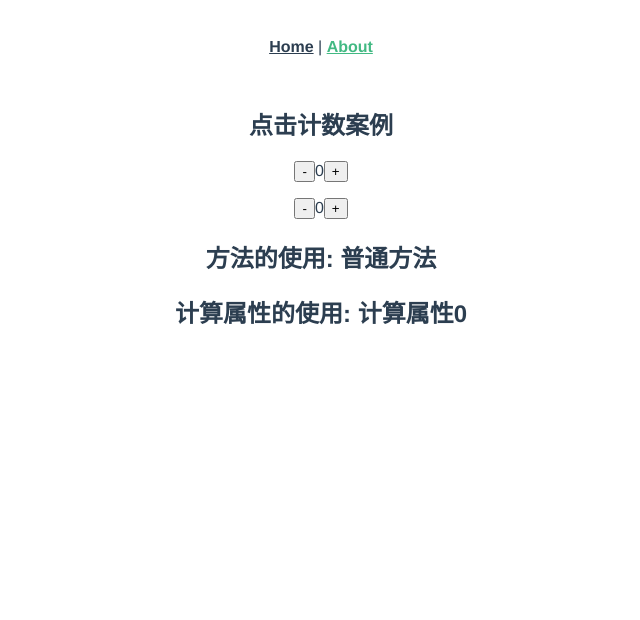
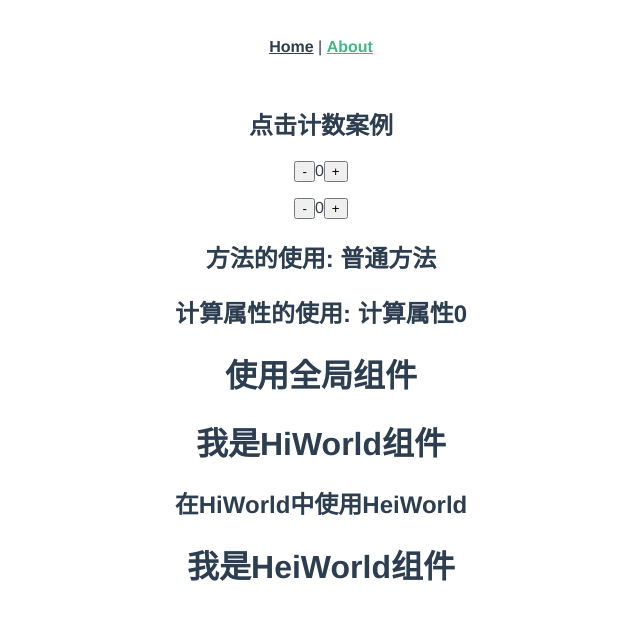
Before and after one commit to zzy0371/vue-helloworld, a Vue app: page /#/about in a window 1280 px wide. Shown: the top 620 px of the page, without its empty margins (319-959 px from the left). Built offline with nearby package versions, Linux system fonts and the light colour scheme.

Commit message:
局部与全局组件

```diff
--- /dev/null
+++ b/src/components/HeiWorld.vue
@@ -0,0 +1,9 @@
+<template>
+	<h1>我是HeiWorld组件</h1>
+</template>
+
+<script>
+</script>
+
+<style>
+</style>
--- a/src/components/HelloWorld.vue
+++ b/src/components/HelloWorld.vue
@@ -1,34 +1,6 @@
 <template>
   <div class="hello">
     <h1>{{ msg }}</h1>
-    <p>
-      For a guide and recipes on how to configure / customize this project,<br>
-      check out the
-      <a href="https://cli.vuejs.org" target="_blank" rel="noopener">vue-cli documentation</a>.
-    </p>
-    <h3>Installed CLI Plugins</h3>
-    <ul>
-      <li><a href="https://github.com/vuejs/vue-cli/tree/dev/packages/%40vue/cli-plugin-babel" target="_blank" rel="noopener">babel</a></li>
-      <li><a href="https://github.com/vuejs/vue-cli/tree/dev/packages/%40vue/cli-plugin-router" target="_blank" rel="noopener">router</a></li>
-      <li><a href="https://github.com/vuejs/vue-cli/tree/dev/packages/%40vue/cli-plugin-vuex" target="_blank" rel="noopener">vuex</a></li>
-      <li><a href="https://github.com/vuejs/vue-cli/tree/dev/packages/%40vue/cli-plugin-eslint" target="_blank" rel="noopener">eslint</a></li>
-    </ul>
-    <h3>Essential Links</h3>
-    <ul>
-      <li><a href="https://vuejs.org" target="_blank" rel="noopener">Core Docs</a></li>
-      <li><a href="https://forum.vuejs.org" target="_blank" rel="noopener">Forum</a></li>
-      <li><a href="https://chat.vuejs.org" target="_blank" rel="noopener">Community Chat</a></li>
-      <li><a href="https://twitter.com/vuejs" target="_blank" rel="noopener">Twitter</a></li>
-      <li><a href="https://news.vuejs.org" target="_blank" rel="noopener">News</a></li>
-    </ul>
-    <h3>Ecosystem</h3>
-    <ul>
-      <li><a href="https://router.vuejs.org" target="_blank" rel="noopener">vue-router</a></li>
-      <li><a href="https://vuex.vuejs.org" target="_blank" rel="noopener">vuex</a></li>
-      <li><a href="https://github.com/vuejs/vue-devtools#vue-devtools" target="_blank" rel="noopener">vue-devtools</a></li>
-      <li><a href="https://vue-loader.vuejs.org" target="_blank" rel="noopener">vue-loader</a></li>
-      <li><a href="https://github.com/vuejs/awesome-vue" target="_blank" rel="noopener">awesome-vue</a></li>
-    </ul>
   </div>
 </template>
 
--- /dev/null
+++ b/src/components/HiWorld.vue
@@ -0,0 +1,19 @@
+<template>
+	<div>
+		<h1>我是HiWorld组件</h1>
+		<h2>在HiWorld中使用HeiWorld</h2>
+		<HeiWorld></HeiWorld>
+	</div>
+</template>
+
+<script>
+	import HeiWorld from '@/components/HeiWorld.vue'
+	export default{
+		components:{
+			HeiWorld
+		}
+	}
+</script>
+
+<style>
+</style>
--- a/src/views/About.vue
+++ b/src/views/About.vue
@@ -16,6 +16,10 @@
 	<div>
 		<h2>方法的使用: {{ normal() }}</h2>
 		<h2>计算属性的使用: {{ comput1 }}</h2>
+	</div>
+	<div>
+		<h1>使用全局组件</h1>
+		<HiWorld></HiWorld>
 	</div>
   </div>
 </template>
--- a/src/views/Home.vue
+++ b/src/views/Home.vue
@@ -2,6 +2,10 @@
   <div class="home">
     <img alt="Vue logo" src="../assets/logo.png">
     <HelloWorld msg="Welcome to Your Vue.js App"/>
+	<div>
+		<h1>使用全局组件</h1>
+		<HiWorld></HiWorld>
+	</div>
   </div>
 </template>
 
@@ -9,10 +13,12 @@
 // @ is an alias to /src
 import HelloWorld from '@/components/HelloWorld.vue'
 
+
 export default {
   name: 'Home',
   components: {
-    HelloWorld
+    HelloWorld,
+
   }
 }
 </script>
```
Also changed, not shown: src/main.js (+7 -0 lines).
